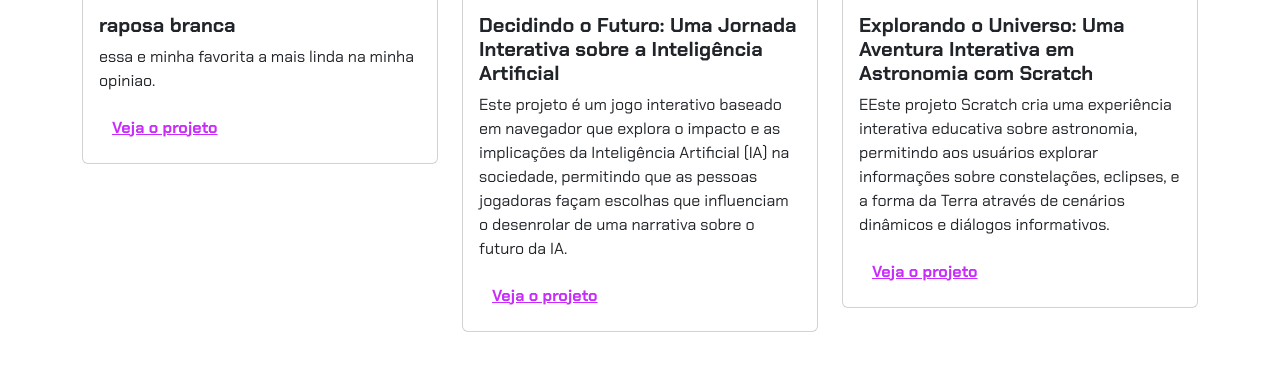
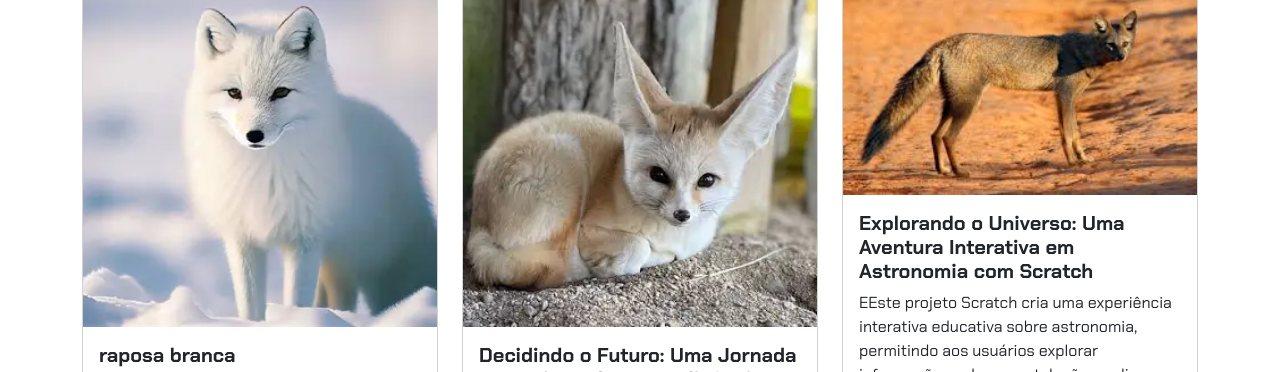
Before and after one commit to INAUAC/sapo, a plain HTML site: page index.html in a window 1280 px wide. Shown: the part 494-866 px from the top of the page. Drawn offline with nearby package versions, Linux system fonts and the light colour scheme.

Commit message:
Add files via upload

```diff
--- a/index.html
+++ b/index.html
@@ -31,7 +31,7 @@
             <!-- Projeto 1 -->
             <div class="col-md-4">
                 <div class="card">
-                    <img src="img/raposabraanca.jpg" class="card-img-top" alt="Imagem do projeto de biblioteca virtual">
+                    <img src="img/raposabranca.jpg" class="card-img-top" alt="Imagem do projeto de biblioteca virtual">
                     <div class="card-body">
                         <h5 class="card-title">raposa branca</h5>
                         <p class="card-text">essa e minha favorita a mais linda na minha opiniao.
@@ -44,7 +44,7 @@
             <!-- Projeto 2 -->
             <div class="col-md-4">
                 <div class="card">
-                    <img src="img/raposalaranja.jpg" class="card-img-top" alt="Imagem do projeto de biblioteca virtual">
+                    <img src="img/raposaesquisita.jpg" class="card-img-top" alt="Imagem do projeto de biblioteca virtual">
                     <div class="card-body">
                         <h5 class="card-title">Decidindo o Futuro: Uma Jornada Interativa sobre a Inteligência
                             Artificial</h5>
@@ -61,7 +61,7 @@
             <!-- Projeto 3 -->
             <div class="col-md-4">
                 <div class="card">
-                    <img src="img/raposamarom.jpg" class="card-img-top" alt="Imagem do projeto de biblioteca virtual">
+                    <img src="img/raposamarom.jpeg" class="card-img-top" alt="Imagem do projeto de biblioteca virtual">
                     <div class="card-body">
                         <h5 class="card-title">Explorando o Universo: Uma Aventura Interativa em Astronomia com Scratch
                         </h5>
```
